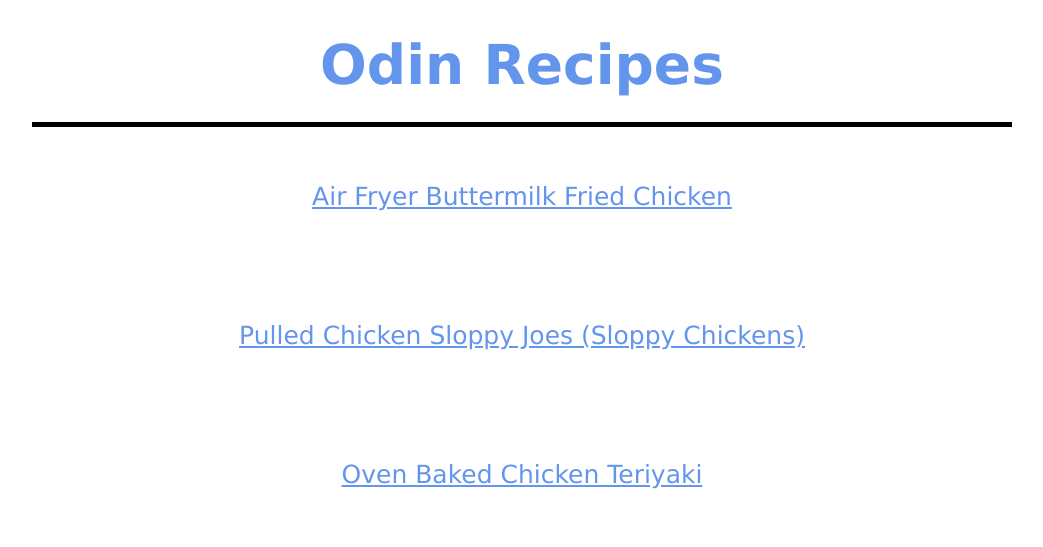
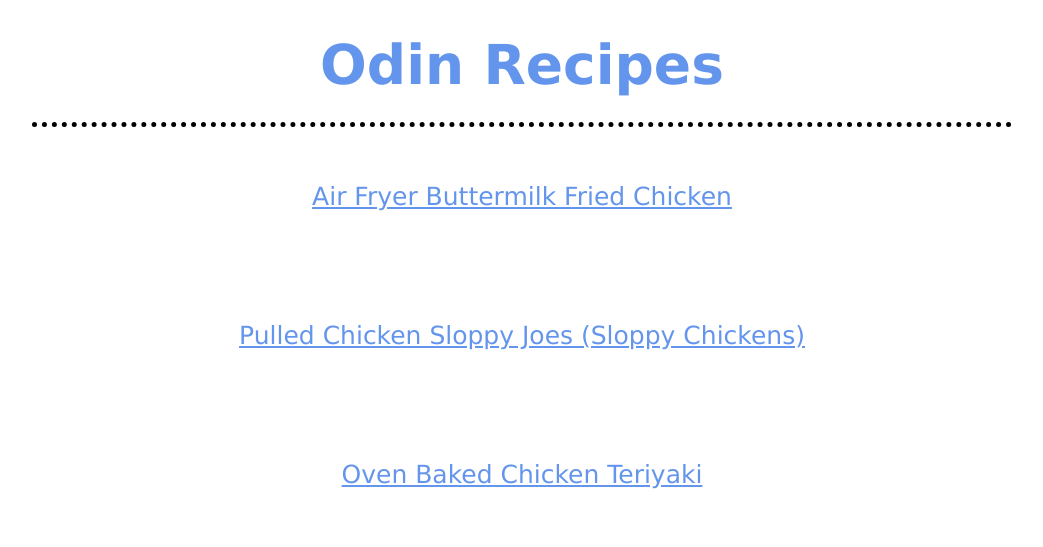
Before and after one commit to anthonyRegalado97/odin-recipes, a plain HTML site: page index.html in a window 1280 px wide. Shown: the whole page, without its empty margins (118-1161 px from the left). Drawn offline with Linux system fonts and the light colour scheme.

Commit message:
Changed border to dotted

```diff
--- a/styles.css
+++ b/styles.css
@@ -11,7 +11,7 @@
     width: 980px;
     padding: 25px;
     margin: 0 auto;
-    border-bottom: 5px solid black;
+    border-bottom: 5px dotted black;
 
 }
 
```
